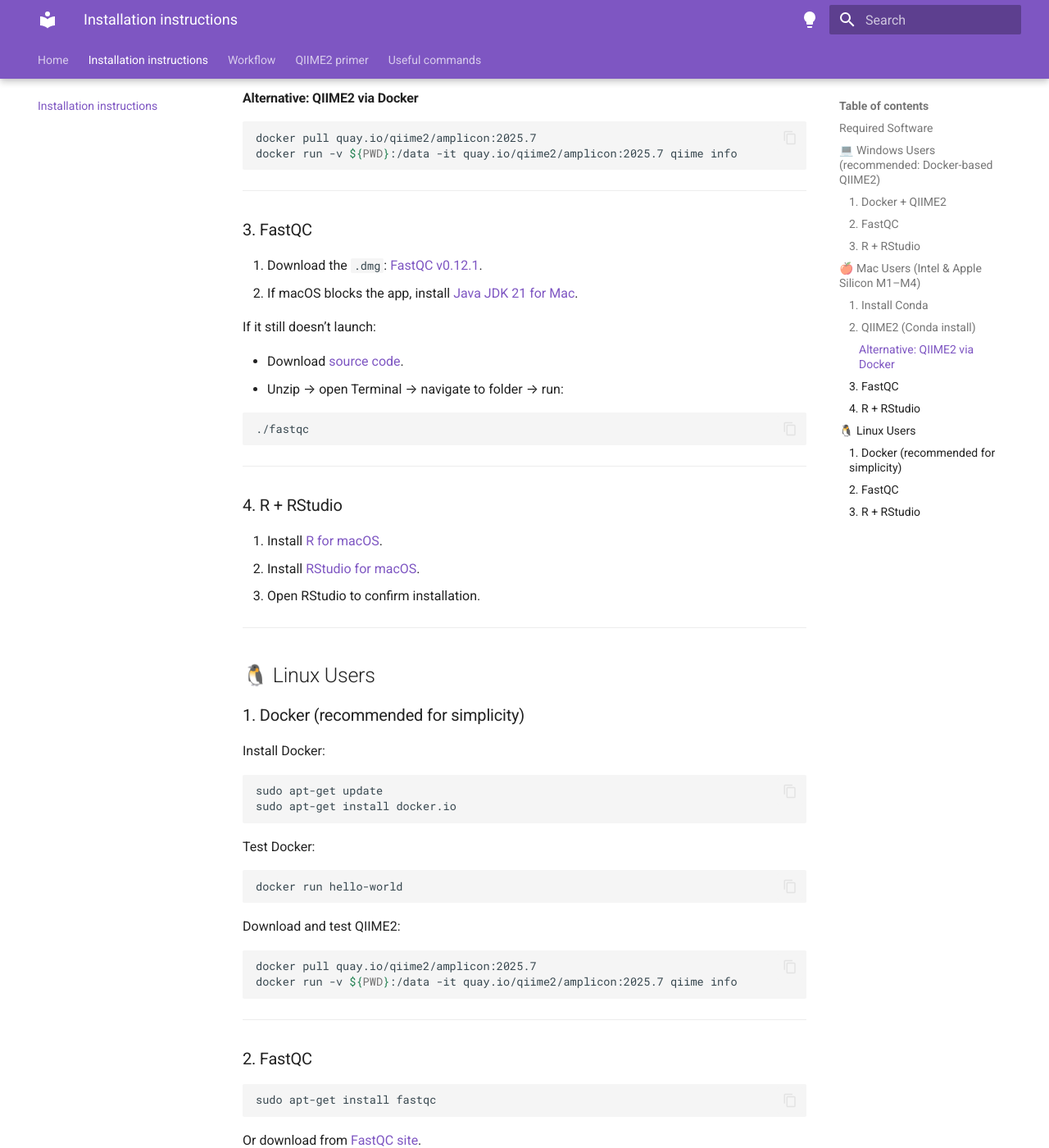
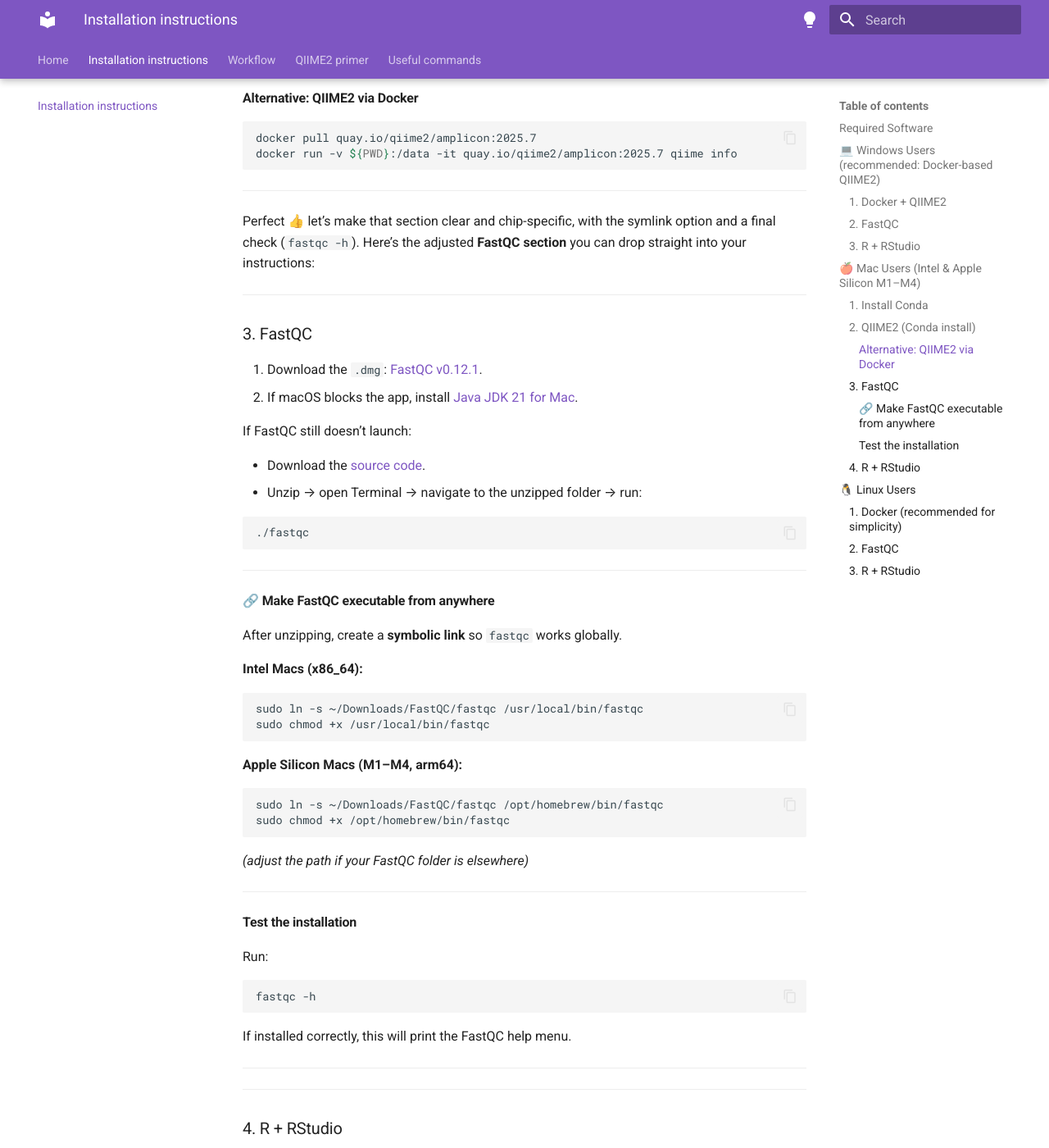
Before and after one commit to natashaztarora/bioinformatics_workflow_bme307, an MkDocs documentation site: the page built from docs/installation_instructions.md, in a window 1280 px wide and 1400 px high, scrolled down 2464 px. Shown: the whole window at 82% size. Built offline with MkDocs 1.6.1 and Material for MkDocs 9.7.7, drawn with Linux system fonts in a browser that asks for light colours.

Commit message:
updated installation instructions - minor adjustments for FASTQC

````diff
--- a/docs/installation_instructions.md
+++ b/docs/installation_instructions.md
@@ -116,19 +116,61 @@
 
 ---
 
+Perfect 👍 let’s make that section clear and chip-specific, with the symlink option and a final check (`fastqc -h`).
+Here’s the adjusted **FastQC section** you can drop straight into your instructions:
+
+---
+
 ### 3. FastQC
 
 1. Download the `.dmg`: [FastQC v0.12.1](https://www.bioinformatics.babraham.ac.uk/projects/fastqc/fastqc_v0.12.1.dmg).
 2. If macOS blocks the app, install [Java JDK 21 for Mac](https://www.oracle.com/java/technologies/downloads/#jdk21-mac).
 
-If it still doesn’t launch:
+If FastQC still doesn’t launch:
 
-* Download [source code](https://github.com/s-andrews/FastQC/archive/refs/tags/v0.12.1.zip).
-* Unzip → open Terminal → navigate to folder → run:
+* Download the [source code](https://www.bioinformatics.babraham.ac.uk/projects/fastqc/fastqc_v0.12.1.zip).
+* Unzip → open Terminal → navigate to the unzipped folder → run:
 
-  ```bash
-  ./fastqc
-  ```
+```bash
+./fastqc
+```
+
+---
+
+#### 🔗 Make FastQC executable from anywhere
+
+After unzipping, create a **symbolic link** so `fastqc` works globally.
+
+**Intel Macs (x86\_64):**
+
+```bash
+sudo ln -s ~/Downloads/FastQC/fastqc /usr/local/bin/fastqc
+sudo chmod +x /usr/local/bin/fastqc
+```
+
+**Apple Silicon Macs (M1–M4, arm64):**
+
+```bash
+sudo ln -s ~/Downloads/FastQC/fastqc /opt/homebrew/bin/fastqc
+sudo chmod +x /opt/homebrew/bin/fastqc
+```
+
+*(adjust the path if your FastQC folder is elsewhere)*
+
+---
+
+#### Test the installation
+
+Run:
+
+```bash
+fastqc -h
+```
+
+If installed correctly, this will print the FastQC help menu.
+
+---
+
 
 ---
 
````
